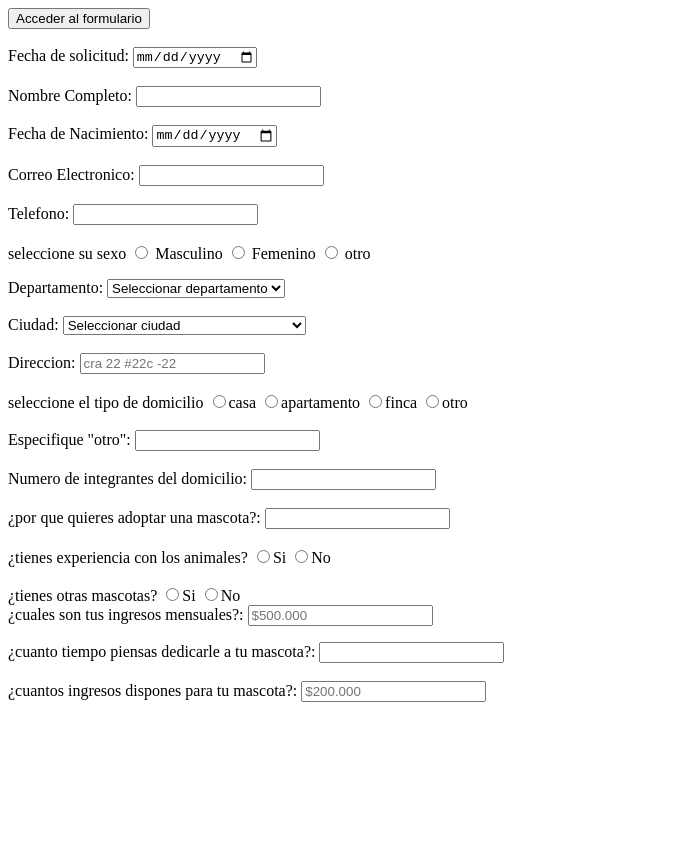
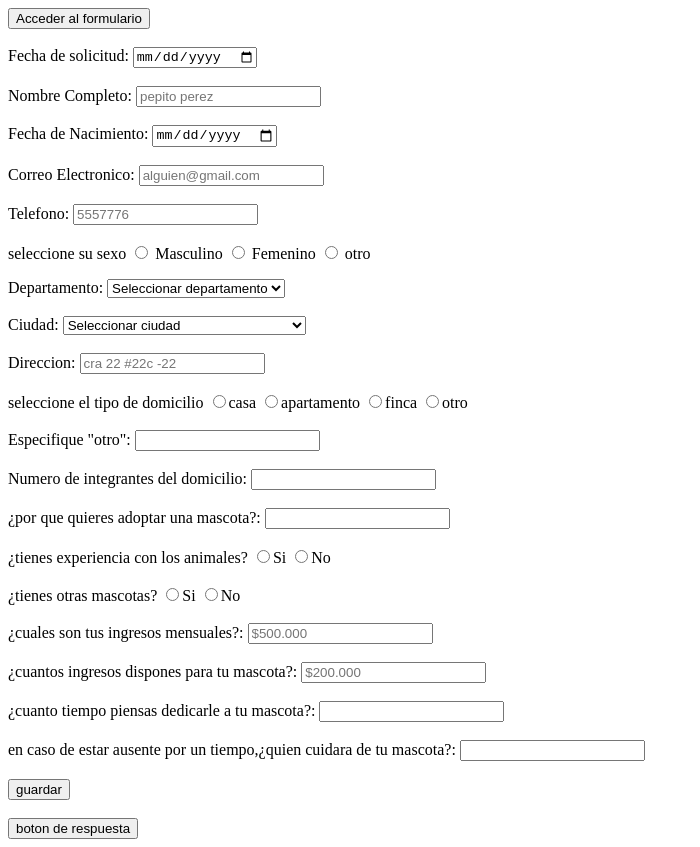
Before and after one commit to bryan123m/formulario-2, a plain HTML site: page index.html in a window 1280 px wide. Shown: the whole page, without its empty margins (0-700 px from the left). Before the commit the page ends 800 px from the top, so only its background shows below. Drawn offline with Linux system fonts and the light colour scheme.

Commit message:
lo termine

```diff
--- a/index.html
+++ b/index.html
@@ -16,7 +16,7 @@
   </br>
    <div>
    <label form="name">Nombre Completo:</label>
-  <input type="name" id="name" name="user_name"/>
+  <input type="name" id="name" name="user_name" placeholder="pepito perez">
    </div>
  </br>
   <div>
@@ -26,12 +26,12 @@
  </br>
    <div>
  <label form="mail">Correo Electronico:</label>
- <input type="email" id="Confirm_Email" name="user_email"/>
+ <input type="email" id="Confirm_Email" name="user_email" placeholder="alguien@gmail.com">
    </div>
  </br>
   <div>
   	<label form="name">Telefono:</label>
-    <input type="text" id="telefono" text="name">
+    <input type="text" id="telefono" text="name" placeholder="5557776">
    </div>
  </br>
    </div>
@@ -1039,18 +1039,33 @@
       <input type="radio" name="mascota" value="si"/>Si
       <input type="radio" name="mascota" value="no"/>No
    </div>
+  </br>
+   <div>
     <label form="name">¿cuales son tus ingresos mensuales?:</label>
     <input type="text" id="tiempo" text="name"  placeholder="$500.000">
-   </div>
-  <p>
-   <div>
-    <label form="name">¿cuanto tiempo piensas dedicarle a tu mascota?:</label>
-    <input type="text" id="tiempo" text="name">
    </div>
   </br>
    <div>
     <label form="name">¿cuantos ingresos dispones para tu mascota?:</label>
     <input type="text" id="tiempo" text="name"  placeholder="$200.000">
    </div>
-</body>
+  </br>
+    <div>
+    <label form="name">¿cuanto tiempo piensas dedicarle a tu mascota?:</label>
+    <input type="text" id="tiempo" text="name">
+   </div>
+  </br>
+      <div>
+    <label form="name">en caso de estar ausente por un tiempo,¿quien cuidara de tu mascota?:</label>
+    <input type="text" id="ausente" text="name">
+   </div>
+  </br>
+    <div>
+  <button type="button">guardar</button>
+   </div>
+  </br>
+   <iv>
+  <button type="button">boton de respuesta</button>
+   </div>
+ </body>
 </html>
```
